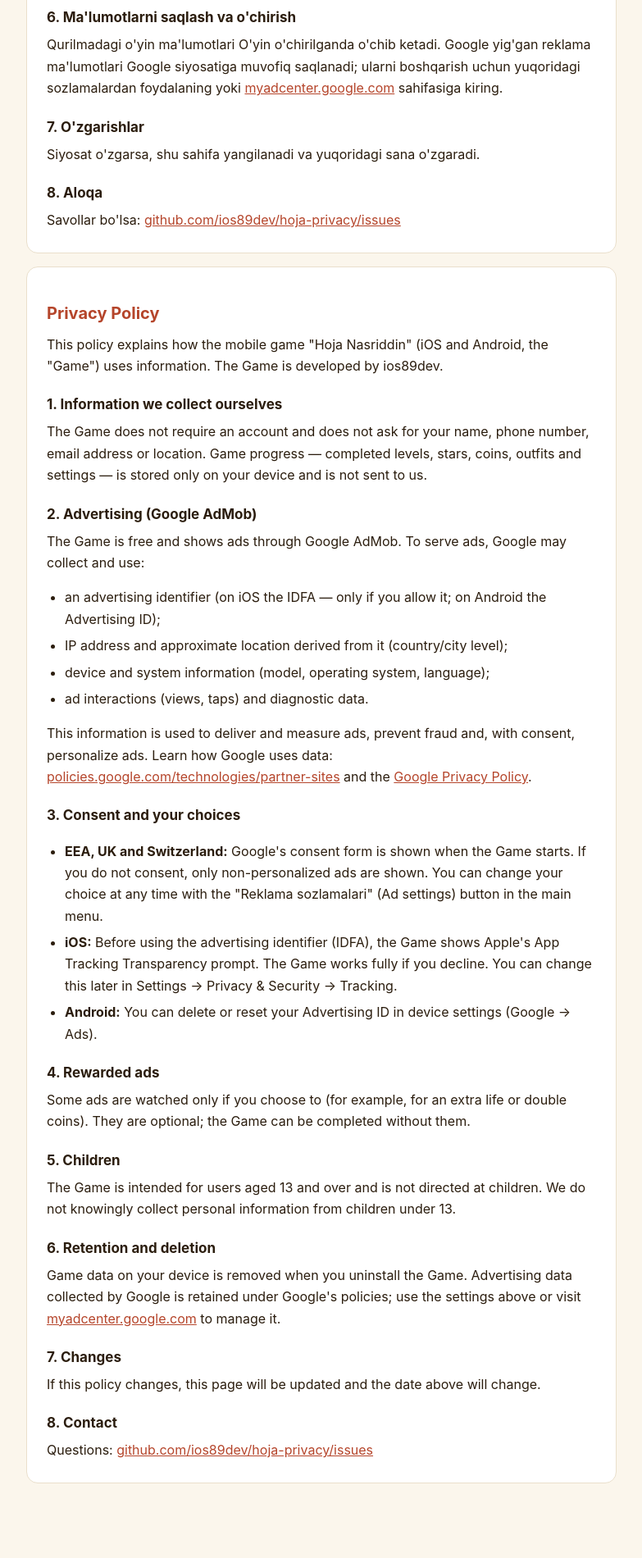
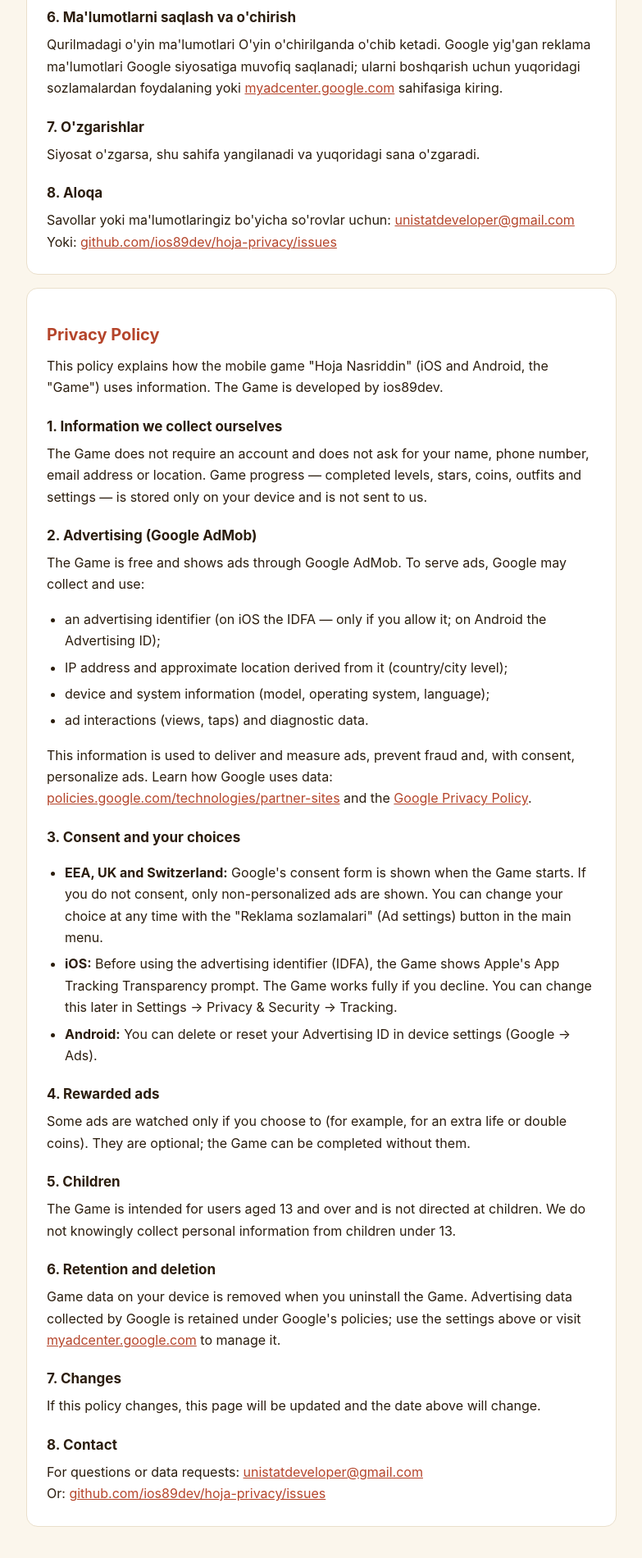
Before and after one commit to ios89dev/hoja-privacy, a plain HTML site: page index.html in a window 1280 px wide. Shown: the part 1467-3367 px from the top of the page at 82% size, without its empty margins (248-1031 px from the left). Before the commit the page ends 3340 px from the top, so only its background shows below. Drawn offline with Linux system fonts and the light colour scheme.

Commit message:
Aloqa emailini qo'shish
Co-Authored-By: Claude Opus 5.5 <noreply@anthropic.com>
Claude-Session: https://claude.ai/code/session_01NF2uptAanmDjt9yJMMbKZP

```diff
--- a/index.html
+++ b/index.html
@@ -67,7 +67,7 @@
   <p>Siyosat o'zgarsa, shu sahifa yangilanadi va yuqoridagi sana o'zgaradi.</p>
 
   <h3>8. Aloqa</h3>
-  <p>Savollar bo'lsa: <a href="https://github.com/ios89dev/hoja-privacy/issues">github.com/ios89dev/hoja-privacy/issues</a></p>
+  <p>Savollar yoki ma'lumotlaringiz bo'yicha so'rovlar uchun: <a href="mailto:unistatdeveloper@gmail.com">unistatdeveloper@gmail.com</a><br>Yoki: <a href="https://github.com/ios89dev/hoja-privacy/issues">github.com/ios89dev/hoja-privacy/issues</a></p>
 </section>
 
 <section id="en">
@@ -107,7 +107,7 @@
   <p>If this policy changes, this page will be updated and the date above will change.</p>
 
   <h3>8. Contact</h3>
-  <p>Questions: <a href="https://github.com/ios89dev/hoja-privacy/issues">github.com/ios89dev/hoja-privacy/issues</a></p>
+  <p>For questions or data requests: <a href="mailto:unistatdeveloper@gmail.com">unistatdeveloper@gmail.com</a><br>Or: <a href="https://github.com/ios89dev/hoja-privacy/issues">github.com/ios89dev/hoja-privacy/issues</a></p>
 </section>
 </main>
 </body>
```
